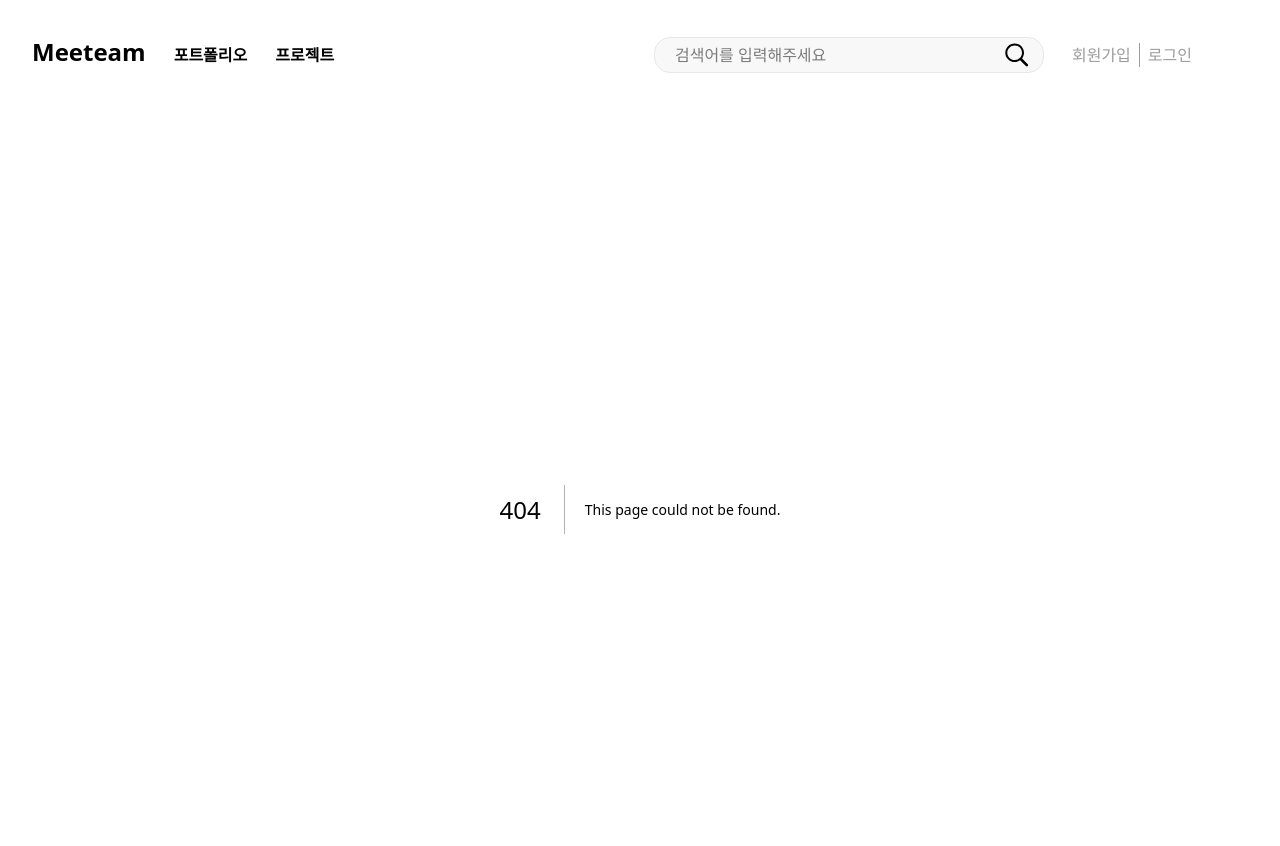
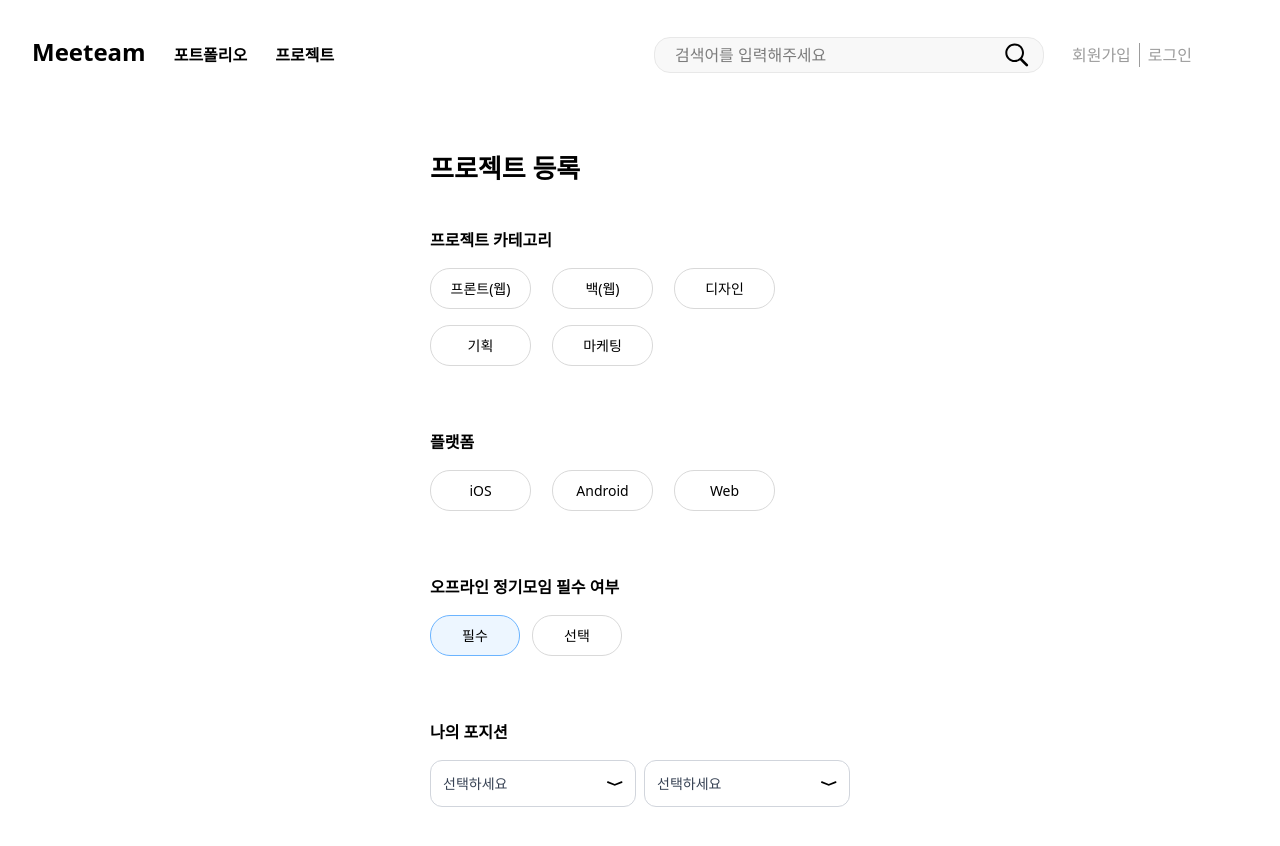
Before and after one commit to WardK-meeTeam/meeteam_front, a Next.js app: page /project-generate in a window 1280 px wide. Before the commit this address had no page. Shown: the top 846 px of the page. Built offline with nearby package versions, Linux system fonts and the light colour scheme.

Commit message:
[#26] feat: 초기 UI 구현

```diff
--- /dev/null
+++ b/app/project-generate/page.tsx
@@ -0,0 +1,35 @@
+import BinaryOptionSelector from "@/components/BinaryOptionSelector";
+import Selectable from "@/components/Selectable";
+import SelectableButtonGroup from "@/components/SelectableButtonGroup";
+
+const partList = ["프론트(웹)", "백(웹)", "디자인", "기획", "마케팅"];
+const categories = ["프론트(웹)", "백(웹)", "디자인", "기획", "마케팅"];
+const flatforms = ["iOS", "Android", "Web"];
+const options = ["iOS", "Android", "Web"];
+
+export default function Page() {
+  return (
+    <div className="w-[420px] m-auto flex flex-col py-10 h-full">
+      <b className="text-[26px] mb-10">프로젝트 등록</b>
+      <div className="flex flex-col gap-16">
+        <SelectableButtonGroup
+          title={"프로젝트 카테고리"}
+          optionList={categories}
+        />
+        <SelectableButtonGroup title={"플랫폼"} optionList={flatforms} />
+        <BinaryOptionSelector
+          title={"오프라인 정기모임 필수 여부"}
+          option1={"필수"}
+          option2={"선택"}
+        />
+        <div className="flex flex-col gap-4 w-full">
+          <b>나의 포지션</b>
+          <div className="w-full flex flex-1 flex-row gap-2">
+            <Selectable options={options} />
+            <Selectable options={options} />
+          </div>
+        </div>
+      </div>
+    </div>
+  );
+}
```
